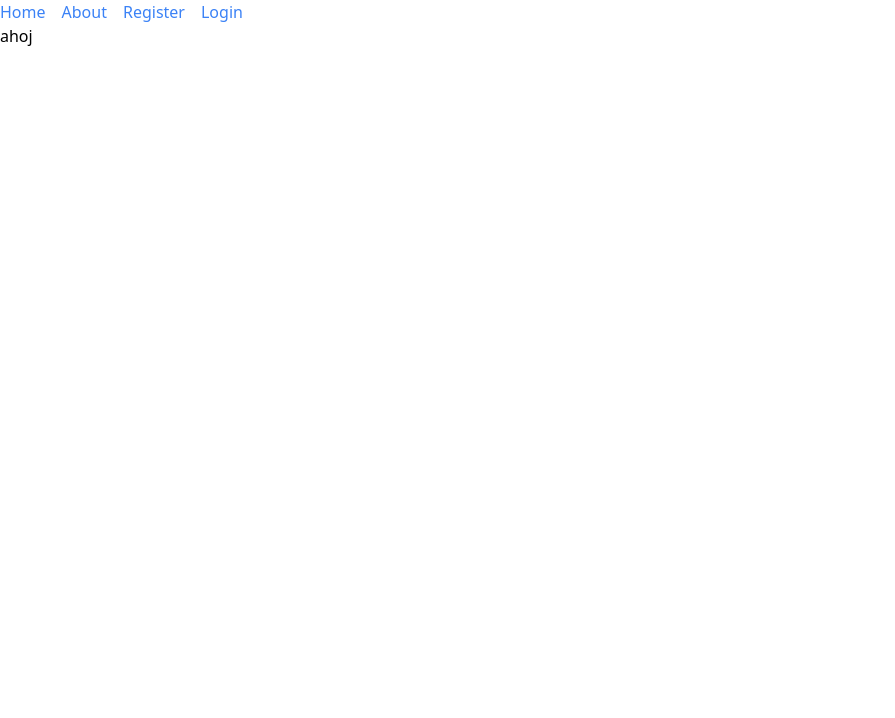
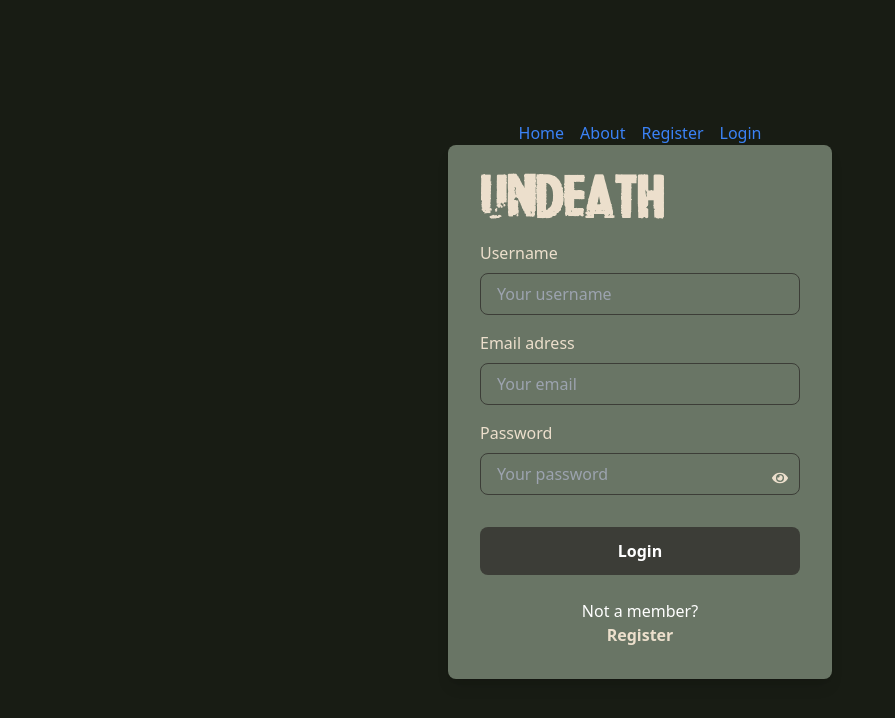
Before and after one commit to Pluhec/DOD-Web, a React (Create React App) app in the folder frontend/: page /register in a window 1280 px wide. Shown: the top 718 px of the page, without its empty margins (0-895 px from the left). Built offline with nearby package versions, Linux system fonts and the light colour scheme.

Commit message:
Register & Login page DONE

```diff
--- a/frontend/package.json
+++ b/frontend/package.json
@@ -13,7 +13,7 @@
     "react-scripts": "^5.0.1"
   },
   "scripts": {
-    "start": "react-scripts start",
+    "start": "PORT=3001 react-scripts start",
     "build": "react-scripts build",
     "test": "react-scripts test",
     "eject": "react-scripts eject"
--- a/frontend/src/App.js
+++ b/frontend/src/App.js
@@ -1,5 +1,5 @@
 import React from 'react';
-import { Routes, Route, Link } from 'react-router-dom';
+import { Routes, Route } from 'react-router-dom';
 import Home from './pages/Home';
 import About from './pages/About';
 import Register from './pages/Register';
@@ -7,13 +7,7 @@ import Login from './pages/Login';
 
 const App = () => {
   return (
-    <div className="container mx-auto">
-      <nav className="flex space-x-4">
-        <Link to="/" className="text-blue-500">Home</Link>
-        <Link to="/about" className="text-blue-500">About</Link>
-        <Link to="/register" className="text-blue-500">Register</Link>
-        <Link to="/login" className="text-blue-500">Login</Link>
-      </nav>
+    <div className="">
       <Routes>
         <Route path="/" element={<Home />} />
         <Route path="/about" element={<About />} />
--- a/frontend/src/pages/About.js
+++ b/frontend/src/pages/About.js
@@ -1,8 +1,15 @@
 import React from 'react';
+import { Link } from 'react-router-dom';
 
 const About = () => {
   return (
     <div>
+      <nav className="flex space-x-4">
+        <Link to="/" className="text-blue-500">Home</Link>
+        <Link to="/about" className="text-blue-500">About</Link>
+        <Link to="/register" className="text-blue-500">Register</Link>
+        <Link to="/login" className="text-blue-500">Login</Link>
+      </nav>
       <h1 className="text-3xl font-bold">About Page</h1>
       <p>This is the about page.</p>
     </div>
--- a/frontend/src/pages/Home.js
+++ b/frontend/src/pages/Home.js
@@ -1,8 +1,15 @@
 import React from 'react';
+import { Link } from 'react-router-dom';
 
 const Home = () => {
   return (
     <div>
+      <nav className="flex space-x-4">
+        <Link to="/" className="text-blue-500">Home</Link>
+        <Link to="/about" className="text-blue-500">About</Link>
+        <Link to="/register" className="text-blue-500">Register</Link>
+        <Link to="/login" className="text-blue-500">Login</Link>
+      </nav>
       <h1 className="text-3xl font-bold">Home Page</h1>
       <p>Welcome to the home page!</p>
     </div>
--- a/frontend/src/pages/Login.js
+++ b/frontend/src/pages/Login.js
@@ -29,7 +29,13 @@ const Login = () => {
   };
 
   return (
-    <div className='flex items-center justify-center h-screen bg-background'>
+    <div className='flex flex-col items-center justify-center h-screen bg-background'>
+          <nav className="flex space-x-4">
+                  <Link to="/" className="text-blue-500">Home</Link>
+                  <Link to="/about" className="text-blue-500">About</Link>
+                  <Link to="/register" className="text-blue-500">Register</Link>
+                  <Link to="/login" className="text-blue-500">Login</Link>
+                </nav>
       <div className='bg-secondaryBackground w-full max-w-sm p-8 rounded-lg shadow-lg'>
         <h1 className='text-4xl font-bold text-textPrimary mb-6 font-nowharehouse'>UNDEATH</h1>
 
--- a/frontend/src/pages/Register.js
+++ b/frontend/src/pages/Register.js
@@ -1,11 +1,103 @@
-import React from 'react'
+import React, { useState } from 'react';
+import { useNavigate, Link } from 'react-router-dom';
+import { ImCross } from "react-icons/im";
+import { FaEye, FaEyeSlash } from 'react-icons/fa';
 
-const Register = () => {
+const Login = () => {
+  const [username, setUsername] = useState('');
+  const [email, setEmail] = useState('');
+  const [password, setPassword] = useState('');
+  const [showPassword, setShowPassword] = useState(false);
+  const [error, setError] = useState('');
+
+  let navigate = useNavigate();
+
+  const togglePasswordVisibility = () => {
+    setShowPassword(!showPassword);
+  };
+
+  const submit = () => {
+    // Placeholder for submit logic
+    console.log("Email:", email);
+    console.log("Password:", password);
+    console.log("username:", username);
+    navigate('/');
+  };
+
+  const handleKeyDown = (event) => {
+    if (event.key === 'Enter') {
+      submit();
+    }
+  };
+
   return (
-    <div>
-      ahoj
+    <div className='flex flex-col items-center justify-center h-screen bg-background'>
+      <nav className="flex space-x-4">
+              <Link to="/" className="text-blue-500">Home</Link>
+              <Link to="/about" className="text-blue-500">About</Link>
+              <Link to="/register" className="text-blue-500">Register</Link>
+              <Link to="/login" className="text-blue-500">Login</Link>
+            </nav>
+      <div className='bg-secondaryBackground w-full max-w-sm p-8 rounded-lg shadow-lg'>
+        <h1 className='text-4xl font-bold text-textPrimary mb-6 font-nowharehouse'>UNDEATH</h1>
+
+        <label htmlFor="username" className="block text-textPrimary mb-2">Username</label>
+        <input
+          className='w-full px-4 py-2 mb-4 border border-accent rounded-lg focus:outline-none focus:ring-2 focus:ring-accent bg-secondaryBackground text-textSecondary'
+          type="username"
+          id="username"
+          placeholder="Your username"
+          onChange={(e) => setUsername(e.target.value)}
+          value={username}
+          onKeyDown={handleKeyDown}
+        />
+
+        <label htmlFor="email" className="block text-textPrimary mb-2">Email adress</label>
+        <input
+          className='w-full px-4 py-2 mb-4 border border-accent rounded-lg focus:outline-none focus:ring-2 focus:ring-accent bg-secondaryBackground text-textSecondary'
+          type="email"
+          id="email"
+          placeholder="Your email"
+          onChange={(e) => setEmail(e.target.value)}
+          value={email}
+          onKeyDown={handleKeyDown}
+        />
+
+        <label htmlFor="password" className="block text-textPrimary mb-2">Password</label>
+        <div className="relative w-full">
+          <input
+            className='w-full px-4 py-2 mb-4 border border-accent rounded-lg focus:outline-none focus:ring-2 focus:ring-accent bg-secondaryBackground text-textSecondary'
+            type={showPassword ? "text" : "password"}
+            id="password"
+            placeholder="Your password"
+            onChange={(e) => setPassword(e.target.value)}
+            value={password}
+            onKeyDown={handleKeyDown}
+          />
+          <span
+            className="absolute right-3 top-1/2 transform -translate-y-1/2 cursor-pointer text-textPrimary"
+            onClick={togglePasswordVisibility}
+          >
+            {showPassword ? <FaEyeSlash className="mb-2" /> : <FaEye className="mb-2" />}
+          </span>
+        </div>
+
+        <button
+          className='w-full py-3 mt-4 bg-accent text-textSecondary rounded-lg font-bold hover:bg-background transition-colors'
+          onClick={submit}
+        >
+          Login
+        </button>
+
+        {error && <p className="text-red-500 text-center mt-4">{error}</p>}
+
+        <div className="text-center mt-6 flex flex-col justify-center">
+          <p className="text-textSecondary font-thin text-s">Not a member?</p>
+          <Link to="/registration" className="text-textPrimary font-bold hover:underline">Register</Link>
+        </div>
+      </div>
     </div>
-  )
-}
+  );
+};
 
-export default Register
+export default Login;
```
Also changed, not shown: 1 other file (tests, documents, lock files or other folders).
